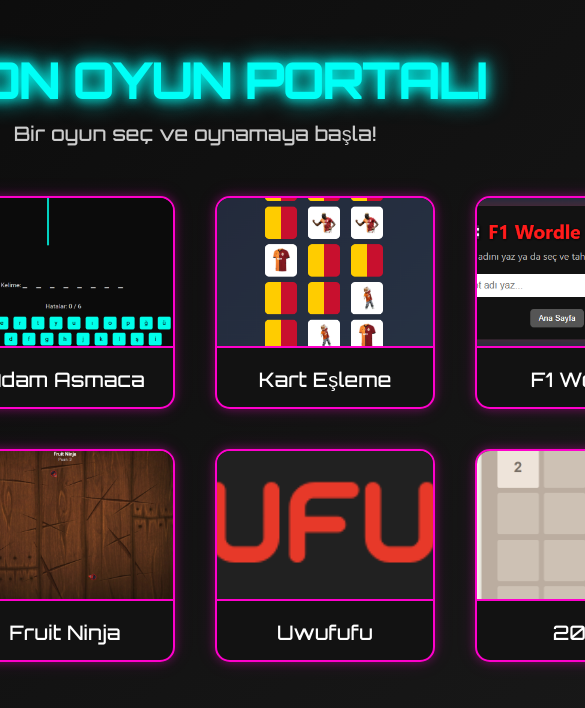
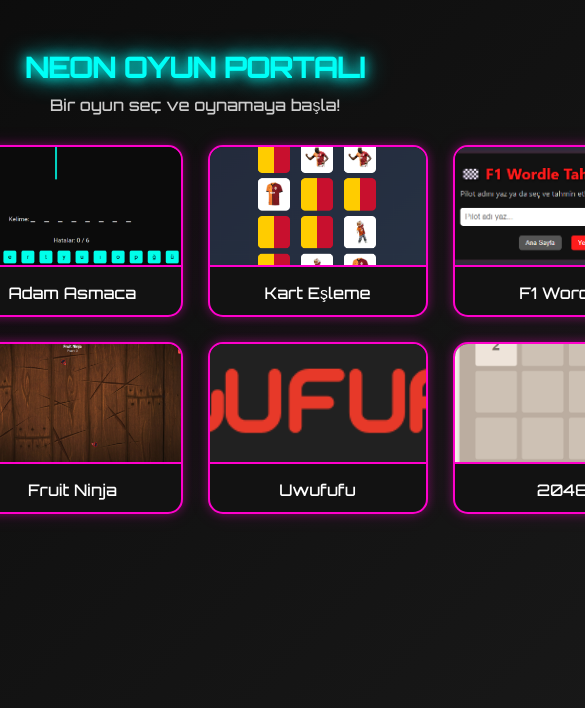
Before and after one commit to YavuzTG/web_game, a React (Create React App) app: page / in a window 390 px wide. Shown: the top 708 px of the page, 585 px wide, since content can reach past the window. Built offline with nearby package versions, Linux system fonts and the light colour scheme.

Commit message:
responsive deneme

```diff
--- a/src/AnaSayfa.css
+++ b/src/AnaSayfa.css
@@ -9,6 +9,7 @@
   display: flex;
   flex-direction: column;
   align-items: center;
+  box-sizing: border-box;
 }
 
 .baslik {
@@ -16,12 +17,15 @@
   color: #00fff7;
   text-shadow: 0 0 12px #00fff7, 0 0 25px #00fff7;
   margin-bottom: 10px;
+  text-align: center;
 }
 
 .aciklama {
   color: #ccc;
   font-size: 20px;
   margin-bottom: 50px;
+  text-align: center;
+  max-width: 600px;
 }
 
 .kutular {
@@ -31,6 +35,7 @@
   width: 100%;
   max-width: 1200px;
   padding: 0 20px;
+  box-sizing: border-box;
 }
 
 .oyun-karti {
@@ -62,3 +67,46 @@
   font-size: 20px;
   text-align: center;
 }
+
+/* Responsive düzenlemeler */
+@media (max-width: 768px) {
+  .baslik {
+    font-size: 36px;
+  }
+
+  .aciklama {
+    font-size: 18px;
+    margin-bottom: 30px;
+  }
+
+  .kutular {
+    gap: 25px;
+  }
+
+  .oyun-adi {
+    font-size: 18px;
+    padding: 12px;
+  }
+
+  .oyun-gorsel {
+    height: 130px;
+  }
+}
+
+@media (max-width: 480px) {
+  .baslik {
+    font-size: 28px;
+  }
+
+  .aciklama {
+    font-size: 16px;
+  }
+
+  .oyun-adi {
+    font-size: 16px;
+  }
+
+  .oyun-gorsel {
+    height: 120px;
+  }
+}
```
